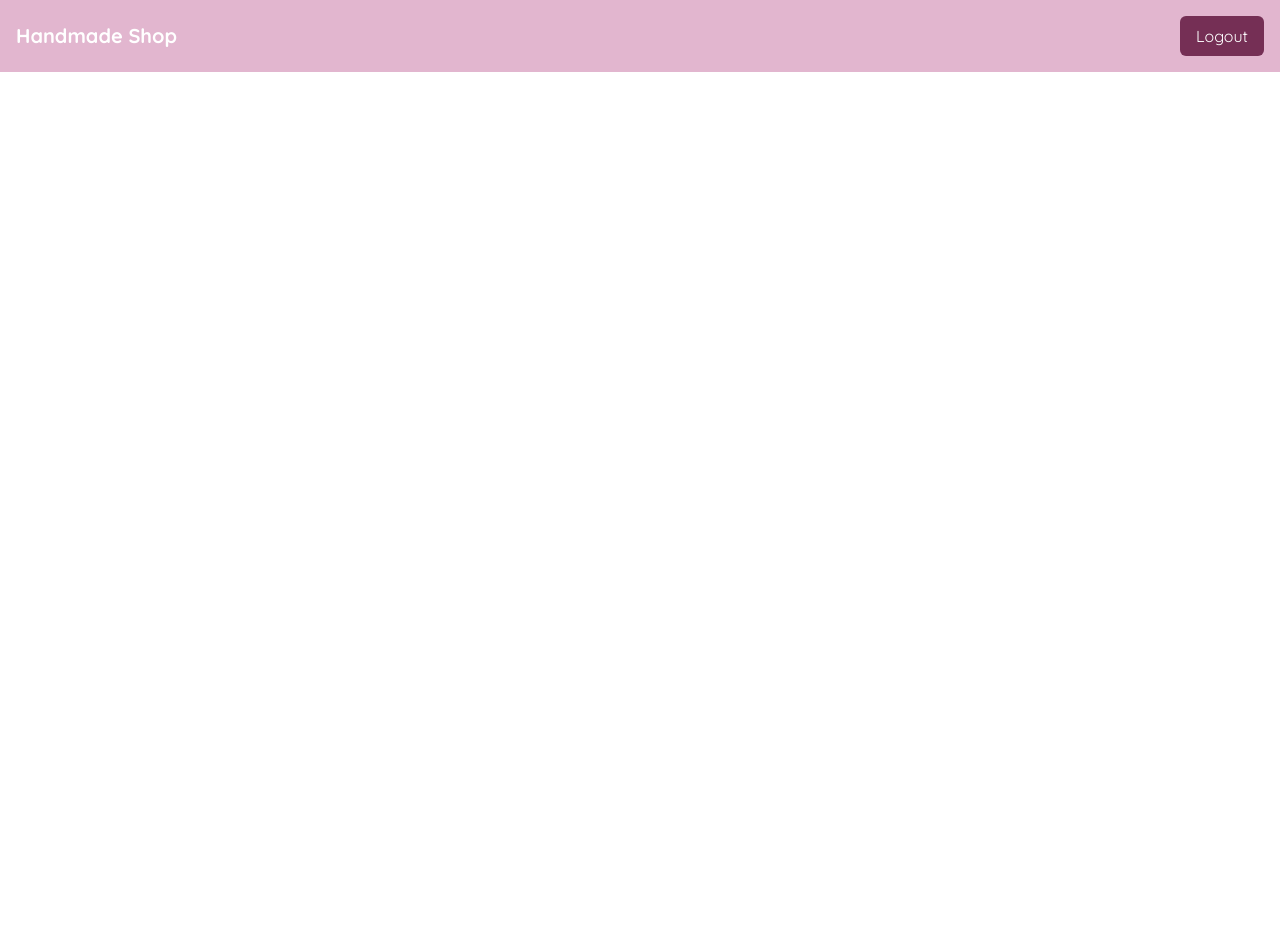
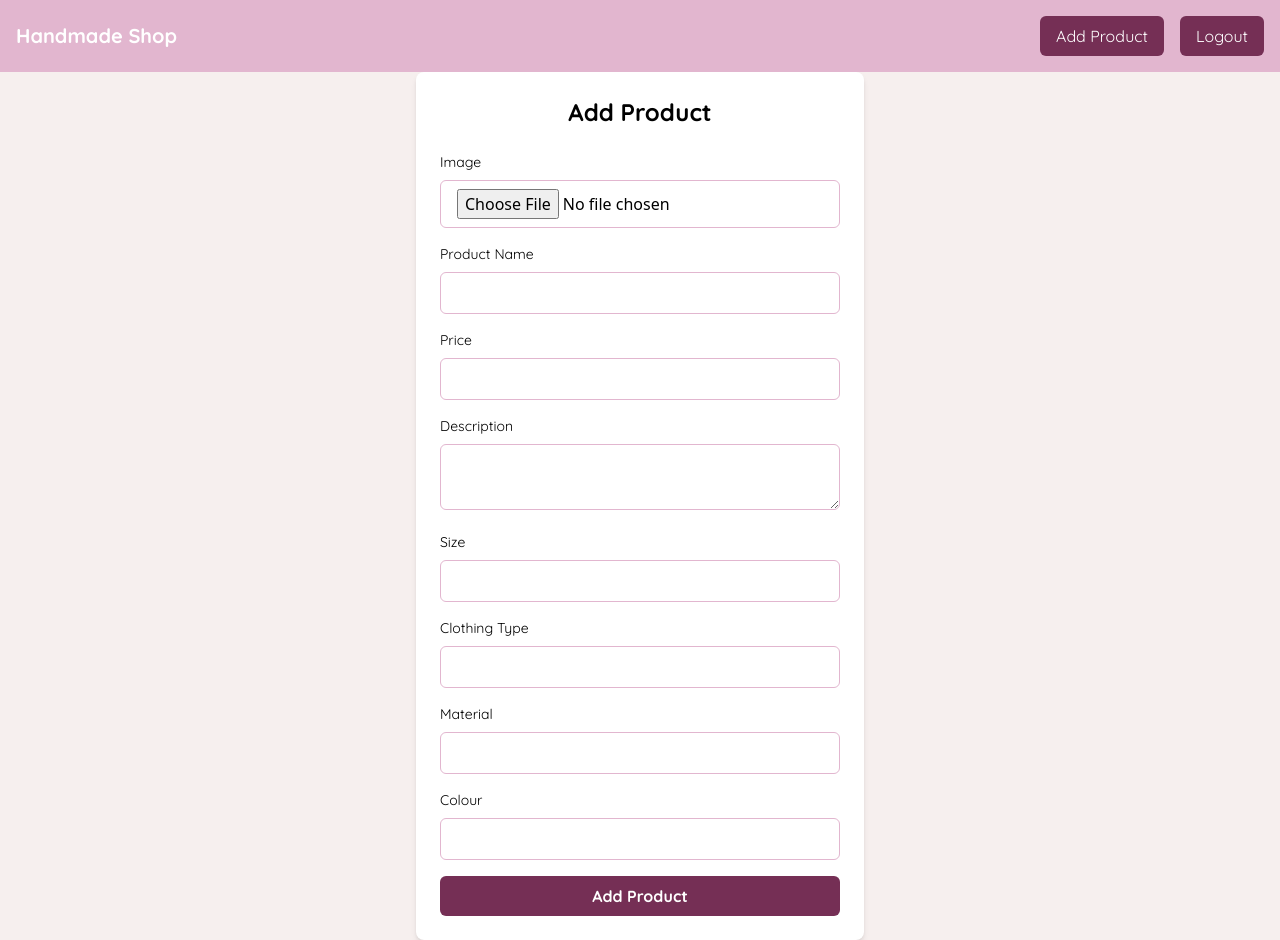
Before and after one commit to weekend-warriors-G7/frontend, a React (Create React App) app: page /add-product in a window 1280 px wide. Before the commit the page ends 800 px from the top, so only its background shows below. Built offline with nearby package versions, Linux system fonts and the light colour scheme.

Commit message:
implemented add product operation

```diff
--- a/src/App.js
+++ b/src/App.js
@@ -1,16 +1,16 @@
 //import logo from './logo.svg';
-import './App.css';
+import "./App.css";
 import { BrowserRouter, Routes, Route } from "react-router-dom";
 import RegisterForm from "./routes/authentify/RegisterForm";
 import LoginForm from "./routes/authentify/LoginForm";
 import HeaderTest from "./components/HeaderTest";
 import ProductDashboard from "./routes/ProductDashboard";
-import Product from './domain/Product';
-import ProductList from './routes/ProductList';
+import Product from "./domain/Product";
+import ProductList from "./routes/ProductList";
+import AddProductForm from "./routes/AddProductForm";
 
 function App() {
-  const testProduct =
-    new Product(
+  const testProduct = new Product(
     1,
     "https://www.stormtech.ca/cdn/shop/products/KNC-2W_FRONT_GreyHeather.jpg?v=1687462614&width=2400",
     "Cardigan",
@@ -21,19 +21,35 @@ function App() {
     "cotton",
     "grey"
   );
-  const testProductList = [testProduct, testProduct, testProduct, testProduct, testProduct, testProduct, testProduct, testProduct];
+  const testProductList = [
+    testProduct,
+    testProduct,
+    testProduct,
+    testProduct,
+    testProduct,
+    testProduct,
+    testProduct,
+    testProduct,
+  ];
 
   return (
     <BrowserRouter>
-          <HeaderTest/>
+      <HeaderTest />
       <br />
       <br />
       <br />
       <Routes>
-              <Route path="register" element={<RegisterForm />}/>
+        <Route path="register" element={<RegisterForm />} />
         <Route path="login" element={<LoginForm />} />
-              <Route path="products/:id" element={<ProductDashboard product={testProduct} />} />
-              <Route path="products/" element={<ProductList productList={testProductList} />} />
+        <Route
+          path="products/:id"
+          element={<ProductDashboard product={testProduct} />}
+        />
+        <Route
+          path="products/"
+          element={<ProductList productList={testProductList} />}
+        />
+        <Route path="add-product" element={<AddProductForm />} />
       </Routes>
     </BrowserRouter>
   );
--- /dev/null
+++ b/src/axiosInstance.js
@@ -0,0 +1,20 @@
+import axios from "axios";
+
+const axiosInstance = axios.create({
+  baseURL: "http://localhost:8080",
+});
+
+axiosInstance.interceptors.request.use(
+  (config) => {
+    const token = localStorage.getItem("accessToken");
+    if (token) {
+      config.headers.Authorization = `Bearer ${token}`;
+    }
+    return config;
+  },
+  (error) => {
+    return Promise.reject(error);
+  }
+);
+
+export default axiosInstance;
--- /dev/null
+++ b/src/components/AddProductButton.jsx
@@ -0,0 +1,22 @@
+import React from "react";
+import { useNavigate } from "react-router-dom";
+
+const AddProductButton = () => {
+  const navigate = useNavigate();
+
+  const handleNavigate = () => {
+    navigate("/add-product");
+  };
+  return (
+    <div>
+      <button
+        onClick={handleNavigate}
+        className="w-full px-4 py-2 font-qregular text-white bg-accentColour rounded-md hover:bg-linkColour focus:outline-none focus:ring-linkColour"
+      >
+        Add Product
+      </button>
+    </div>
+  );
+};
+
+export default AddProductButton;
--- a/src/components/HeaderTest.jsx
+++ b/src/components/HeaderTest.jsx
@@ -1,13 +1,14 @@
 import React from "react";
-//import {Link} from 'react-router-dom';
 import LogoutButton from "./LogoutButton";
+import AddProductButton from "./AddProductButton";
 
 const HeaderTest = () => {
-    return(
+  return (
     <header className="fixed top-0 left-0 w-full bg-elemColour text-white z-10">
       <div className="flex items-center justify-between p-4">
         <h1 className="font-qbold text-xl">Handmade Shop </h1>
-                <nav>
+        <nav className="flex items-center space-x-4">
+          <AddProductButton />
           <LogoutButton />
         </nav>
       </div>
--- /dev/null
+++ b/src/routes/AddProductForm.jsx
@@ -0,0 +1,236 @@
+import React, { useState } from "react";
+import { useNavigate } from "react-router-dom";
+// import axios from "axios";
+import Spinner from "../components/Spinner";
+import axiosInstance from "../axiosInstance";
+
+const AddProductForm = () => {
+  const [formData, setFormData] = useState({
+    name: "",
+    price: "",
+    description: "",
+    size: "",
+    clothingType: "",
+    material: "",
+    colour: "",
+  });
+
+  const [imageFile, setImageFile] = useState(null);
+  const [error, setError] = useState("");
+  const [loading, setLoading] = useState(false);
+  const navigate = useNavigate();
+
+  const handleChange = (e) => {
+    const { name, value } = e.target;
+    if (name === "image") {
+      setImageFile(e.target.files[0]);
+    } else {
+      setFormData({
+        ...formData,
+        [name]: value,
+      });
+    }
+  };
+
+  const handleSubmit = async (e) => {
+    e.preventDefault();
+    setLoading(true);
+
+    try {
+      await new Promise((resolve) => setTimeout(resolve, 2000));
+      const formDataToSend = new FormData();
+      formDataToSend.append("image", imageFile);
+      formDataToSend.append(
+        "product",
+        JSON.stringify({
+          name: formData.name,
+          price: formData.price,
+          description: formData.description,
+          size: formData.size,
+          clothingType: formData.clothingType,
+          material: formData.material,
+          colour: formData.colour,
+        })
+      );
+      const response = await axiosInstance.post(
+        "/products/add",
+        formDataToSend,
+        {
+          headers: {
+            "Content-Type": "multipart/form-data",
+          },
+        }
+      );
+
+      if (response.status === 200) {
+        navigate("products/");
+      }
+    } catch (error) {
+      setError("Failed to add product");
+      console.error("Error:", error);
+    } finally {
+      setLoading(false);
+    }
+  };
+
+  return (
+    <div className="flex items-center justify-center min-h-screen bg-bgColour">
+      {loading ? (
+        <Spinner />
+      ) : (
+        <div className="w-full max-w-md p-6 space-y-6 bg-white rounded-lg shadow-md">
+          <h2 className="text-2xl font-qbold text-center text-black">
+            Add Product
+          </h2>
+          <form onSubmit={handleSubmit} className="space-y-4">
+            <div>
+              <label
+                htmlFor="image"
+                className="block text-sm font-qregular text-black"
+              >
+                Image
+              </label>
+              <input
+                id="image"
+                type="file"
+                name="image"
+                accept="image/png, image/jpg"
+                value={formData.image}
+                onChange={handleChange}
+                required
+                className="w-full px-4 py-2 mt-2 border border-elemColour rounded-md focus:outline-none focus:ring-2 focus:ring-linkColour"
+              />
+            </div>
+            <div>
+              <label
+                htmlFor="name"
+                className="block text-sm font-qregular text-black"
+              >
+                Product Name
+              </label>
+              <input
+                type="text"
+                id="name"
+                name="name"
+                value={formData.name}
+                onChange={handleChange}
+                required
+                className="w-full px-4 py-2 mt-2 border border-elemColour rounded-md focus:outline-none focus:ring-2 focus:ring-linkColour"
+              />
+            </div>
+            <div>
+              <label
+                htmlFor="price"
+                className="block text-sm font-qregular text-black"
+              >
+                Price
+              </label>
+              <input
+                type="number"
+                id="price"
+                name="price"
+                value={formData.price}
+                onChange={handleChange}
+                required
+                className="w-full px-4 py-2 mt-2 border border-elemColour rounded-md focus:outline-none focus:ring-2 focus:ring-linkColour"
+              />
+            </div>
+            <div>
+              <label
+                htmlFor="description"
+                className="block text-sm font-qregular text-black"
+              >
+                Description
+              </label>
+              <textarea
+                id="description"
+                name="description"
+                value={formData.description}
+                onChange={handleChange}
+                required
+                className="w-full px-4 py-2 mt-2 border border-elemColour rounded-md focus:outline-none focus:ring-2 focus:ring-linkColour"
+              />
+            </div>
+            <div>
+              <label
+                htmlFor="size"
+                className="block text-sm font-qregular text-black"
+              >
+                Size
+              </label>
+              <input
+                type="text"
+                id="size"
+                name="size"
+                value={formData.size}
+                onChange={handleChange}
+                required
+                className="w-full px-4 py-2 mt-2 border border-elemColour rounded-md focus:outline-none focus:ring-2 focus:ring-linkColour"
+              />
+            </div>
+            <div>
+              <label
+                htmlFor="clothingType"
+                className="block text-sm font-qregular text-black"
+              >
+                Clothing Type
+              </label>
+              <input
+                type="text"
+                id="clothingType"
+                name="clothingType"
+                value={formData.clothingType}
+                onChange={handleChange}
+                required
+                className="w-full px-4 py-2 mt-2 border border-elemColour rounded-md focus:outline-none focus:ring-2 focus:ring-linkColour"
+              />
+            </div>
+            <div>
+              <label
+                htmlFor="material"
+                className="block text-sm font-qregular text-black"
+              >
+                Material
+              </label>
+              <input
+                type="text"
+                id="material"
+                name="material"
+                value={formData.material}
+                onChange={handleChange}
+                required
+                className="w-full px-4 py-2 mt-2 border border-elemColour rounded-md focus:outline-none focus:ring-2 focus:ring-linkColour"
+              />
+            </div>
+            <div>
+              <label
+                htmlFor="colour"
+                className="block text-sm font-qregular text-black"
+              >
+                Colour
+              </label>
+              <input
+                type="text"
+                id="colour"
+                name="colour"
+                value={formData.colour}
+                onChange={handleChange}
+                required
+                className="w-full px-4 py-2 mt-2 border border-elemColour rounded-md focus:outline-none focus:ring-2 focus:ring-linkColour"
+              />
+            </div>
+            {error && <div className="text-red-500 text-sm">{error}</div>}
+            <button
+              type="submit"
+              className="w-full px-4 py-2 font-qbold text-white bg-accentColour rounded-md hover:bg-linkColour"
+            >
+              Add Product
+            </button>
+          </form>
+        </div>
+      )}
+    </div>
+  );
+};
+
+export default AddProductForm;
```
Also changed, not shown: src/routes/AddProduct.jsx (deleted). Lines whose indentation alone changed are shown as unchanged.
